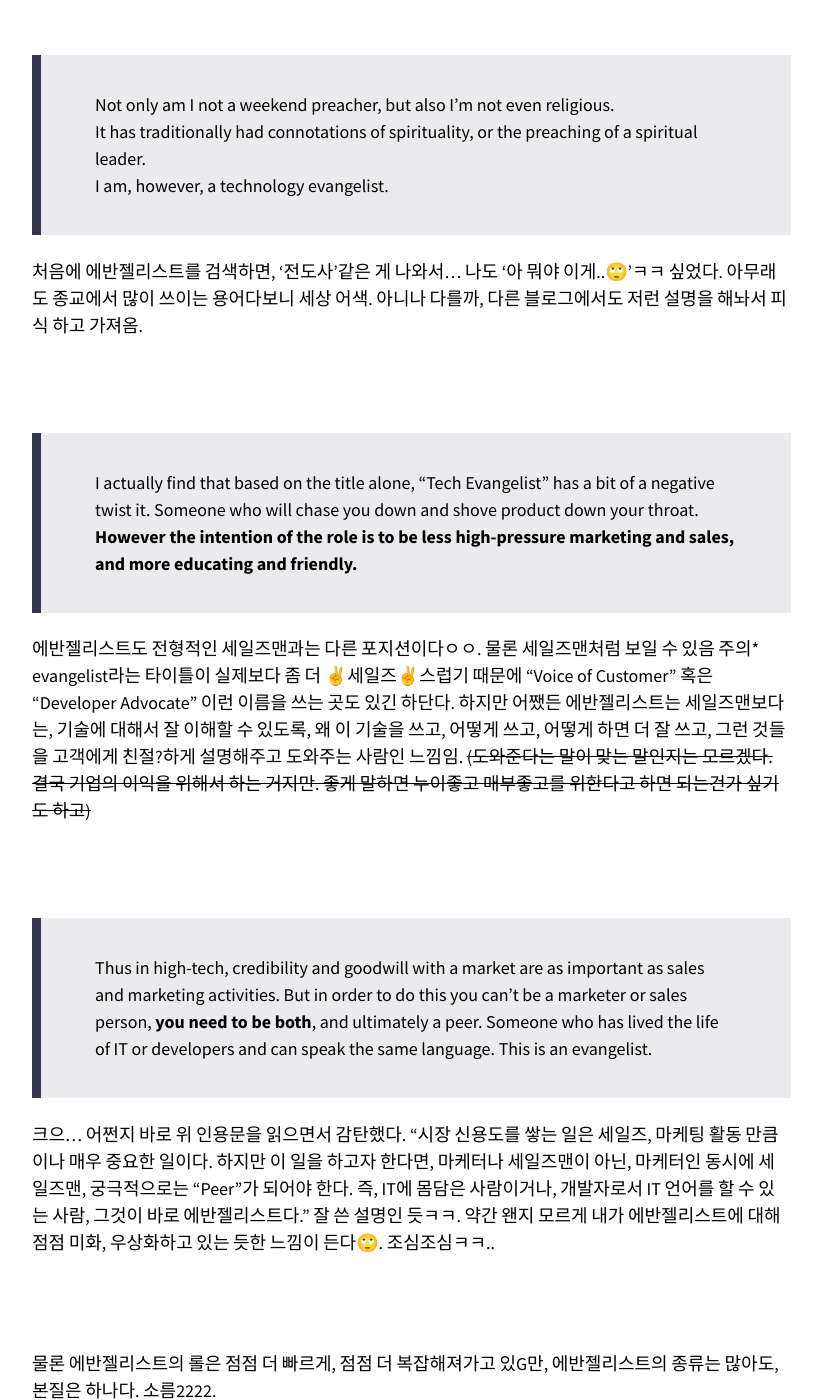
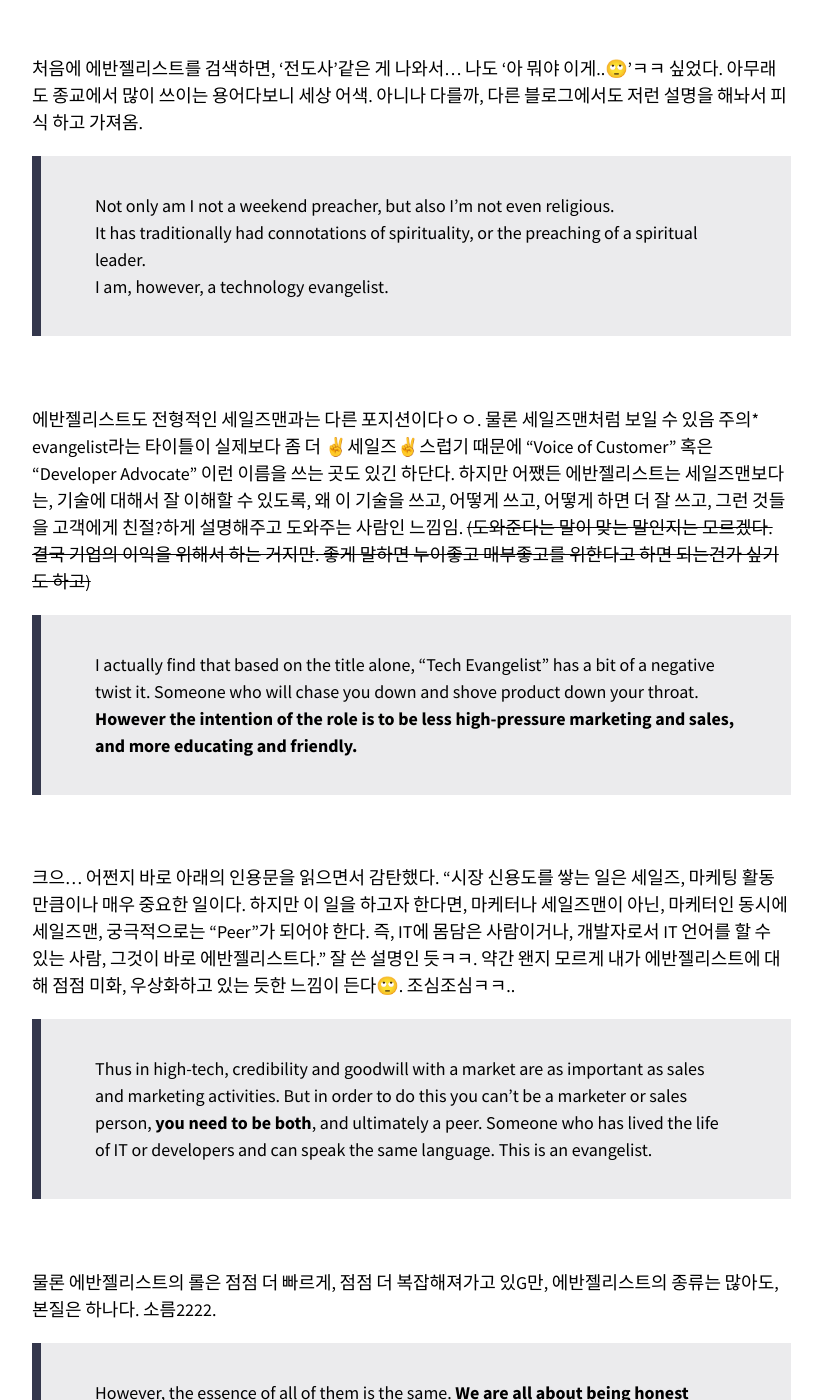
Before and after one commit to ssammykim/ssammykim.github.io, a Jekyll site: the page built from _posts/2020-06-09-po-and-tech-evangelist.md, in a window 1280 px wide and 1400 px high, scrolled down 1632 px. Shown: the whole window, without its empty margins (343-1165 px from the left). Built offline with Jekyll 4.4.1, drawn with Linux system fonts in a browser that asks for light colours; nearby versions of some CDN libraries; some web fonts are replaced; comment, search, counter and statistics services are not loaded.

Commit message:
Update 2020-06-09-po-and-tech-evangelist.md

```diff
--- a/_posts/2020-06-09-po-and-tech-evangelist.md
+++ b/_posts/2020-06-09-po-and-tech-evangelist.md
@@ -30,34 +30,30 @@ Evangelist도 마찬가지. 친철하게 한국어로 이 포지션을 설명해
 
 <br>
 
+처음에 에반젤리스트를 검색하면, '전도사'같은 게 나와서... 나도 '아 뭐야 이게..🙄'ㅋㅋ 싶었다. 아무래도 종교에서 많이 쓰이는 용어다보니 세상 어색. 아니나 다를까, 다른 블로그에서도 저런 설명을 해놔서 피식 하고 가져옴.
+
 >Not only am I not a weekend preacher, but also I’m not even religious. <br>
 It has traditionally had connotations of spirituality, or the preaching of a spiritual leader.<br>
 I am, however, a technology evangelist.
 
-처음에 에반젤리스트를 검색하면, '전도사'같은 게 나와서... 나도 '아 뭐야 이게..🙄'ㅋㅋ 싶었다. 아무래도 종교에서 많이 쓰이는 용어다보니 세상 어색. 아니나 다를까, 다른 블로그에서도 저런 설명을 해놔서 피식 하고 가져옴.
+<br>
 
-<br>
-<br>
+에반젤리스트도 전형적인 세일즈맨과는 다른 포지션이다ㅇㅇ. 물론 세일즈맨처럼 보일 수 있음 주의* evangelist라는 타이틀이 실제보다 좀 더 ✌️세일즈✌️스럽기 때문에 "Voice of Customer” 혹은 “Developer Advocate" 이런 이름을 쓰는 곳도 있긴 하단다. 하지만 어쨌든 에반젤리스트는 세일즈맨보다는, 기술에 대해서 잘 이해할 수 있도록, 왜 이 기술을 쓰고, 어떻게 쓰고, 어떻게 하면 더 잘 쓰고, 그런 것들을 고객에게 친절?하게 설명해주고 도와주는 사람인 느낌임. ~~(도와준다는 말이 맞는 말인지는 모르겠다. 결국 기업의 이익을 위해서 하는 거지만. 좋게 말하면 누이좋고 매부좋고를 위한다고 하면 되는건가 싶기도 하고)~~
 
 >I actually find that based on the title alone, “Tech Evangelist” has a bit of a negative twist it. Someone who will chase you down and shove product down your throat. **However the intention of the role is to be less high-pressure marketing and sales, and more educating and friendly.**
 
-에반젤리스트도 전형적인 세일즈맨과는 다른 포지션이다ㅇㅇ. 물론 세일즈맨처럼 보일 수 있음 주의* evangelist라는 타이틀이 실제보다 좀 더 ✌️세일즈✌️스럽기 때문에 "Voice of Customer” 혹은 “Developer Advocate" 이런 이름을 쓰는 곳도 있긴 하단다. 하지만 어쨌든 에반젤리스트는 세일즈맨보다는, 기술에 대해서 잘 이해할 수 있도록, 왜 이 기술을 쓰고, 어떻게 쓰고, 어떻게 하면 더 잘 쓰고, 그런 것들을 고객에게 친절?하게 설명해주고 도와주는 사람인 느낌임. ~~(도와준다는 말이 맞는 말인지는 모르겠다. 결국 기업의 이익을 위해서 하는 거지만. 좋게 말하면 누이좋고 매부좋고를 위한다고 하면 되는건가 싶기도 하고)~~
+<br>
 
-<br>
-<br>
+크으... 어쩐지 바로 아래의 인용문을 읽으면서 감탄했다. "시장 신용도를 쌓는 일은 세일즈, 마케팅 활동 만큼이나 매우 중요한 일이다. 하지만 이 일을 하고자 한다면, 마케터나 세일즈맨이 아닌, 마케터인 동시에 세일즈맨, 궁극적으로는 "Peer"가 되어야 한다. 즉, IT에 몸담은 사람이거나, 개발자로서 IT 언어를 할 수 있는 사람, 그것이 바로 에반젤리스트다." 잘 쓴 설명인 듯ㅋㅋ. 약간 왠지 모르게 내가 에반젤리스트에 대해 점점 미화, 우상화하고 있는 듯한 느낌이 든다🙄. 조심조심ㅋㅋ..
 
 >Thus in high-tech, credibility and goodwill with a market are as important as sales and marketing activities. But in order to do this you can’t be a marketer or sales person, **you need to be both**, and ultimately a peer. Someone who has lived the life of IT or developers and can speak the same language. This is an evangelist.
 
-크으... 어쩐지 바로 위 인용문을 읽으면서 감탄했다. "시장 신용도를 쌓는 일은 세일즈, 마케팅 활동 만큼이나 매우 중요한 일이다. 하지만 이 일을 하고자 한다면, 마케터나 세일즈맨이 아닌, 마케터인 동시에 세일즈맨, 궁극적으로는 "Peer"가 되어야 한다. 즉, IT에 몸담은 사람이거나, 개발자로서 IT 언어를 할 수 있는 사람, 그것이 바로 에반젤리스트다." 잘 쓴 설명인 듯ㅋㅋ. 약간 왠지 모르게 내가 에반젤리스트에 대해 점점 미화, 우상화하고 있는 듯한 느낌이 든다🙄. 조심조심ㅋㅋ..
-
-<br>
 <br>
 
 물론 에반젤리스트의 롤은 점점 더 빠르게, 점점 더 복잡해져가고 있G만, 에반젤리스트의 종류는 많아도, 본질은 하나다. 소름2222.
 
 >However, the essence of all of them is the same. **We are all about being honest about the technologies we represent, helping end-users solve real world problems, and making sure the world at large knows what’s possible.**
 
-<br>
 <br>
 
 이 아래의 문구는 소개할 때 참 활용하기 좋은 설명이 아닐까 싶다.
@@ -70,7 +66,6 @@ and I evangelize that solution.”
 >(...) the role of technical evangelist is one that **informs, that communicates, that educates.** I act as a **bridge** between our potential customers and our engineers. I can speak with members from the C-Table, or the engineers that manage the technical infrastructure.
 
 <br>
-<br>
 
 Tech evangelist는 균형있게 해박해야한다. 이와 덧붙여서 (되게 고도의 전략이라고 보는 사람들도 있긴 하겠지만) 이 포지션은 오히려 '좋은 건 좋다 안 좋은 건 안 좋다'고 더 솔직하게 말할 수 있어야 한다. 자기네 서비스/기술의 부족한 점에 대해서 솔직하게 지적할 수 있어야, 고객에게 역으로 더 신뢰감을 줄 수 있으니까. 사실 그렇지 않으면 그냥 약장수 사기꾼 되는 거 아니겠음?🤷‍♀️
 
@@ -78,14 +73,12 @@ Tech evangelist는 균형있게 해박해야한다. 이와 덧붙여서 (되게
 >It is absolutely critical that evangelists build credibility and speak honestly about the good and the bad around a particular technology. They should also be an unbiased thought leader in some specific movement.
 
 <br>
-<br>
 
 이렇게 고객에게 도움/교육/설명도 주고... 그래야 고객이 우리의 제품을, 우리가 의도했던 대로, 최대한 잘, 써먹을 수 있는 만큼, 잘 써먹을 수 있게 되니까.
 
 >I fundamentally believe in educating (...) how to get the most from using our product.
 >At the end of the day, my role is to talk to our customers (wherever they may be), discover the challenges they are having with their information technology, and educate them on possible solutions to their challenges.
 
-<br>
 <br>
 
 실상 에반젤리스트의 역할은 대외적인 것에만 국한되지 않고, 내부적으로도 아주 중요하다. PO가 해야하는 역할 중 하나가 "empower and collaborate with team" 이었는데 에반젤리스트에게 기대하는 바도 거의 같다고 볼 수 있음.
@@ -96,7 +89,6 @@ Tech evangelist는 균형있게 해박해야한다. 이와 덧붙여서 (되게
 
 >(...) it is the evangelist that should know the market better than anyone in the organization and be able to share those details with the marketing, product and engineering teams.
 
-<br>
 <br>
 
 이렇게 참 에반젤리스트는 중요한 역할인 것은 맞음. 하지만 내가 본 블로그에서는 아래와 같이 글을 맺고 있었는데 참 맘에 든 마무리여서 이걸 빼놓을 수가 없었다. 약간 지금 위에 정리된 글을 보면 소위 에반젤리스트'뽕' 맞은 느낌으로 기술되어 있는데, 실상 한 회사의 팀원들은 (궁극적으로) 모두 에반젤리스트다. 능숙하고 조화롭게 그 사람들을 조직하는 역할은 앞에서 계속 언급했던 "the evangelist"가 할 수는 있겠지만서도. 결론적으로는 에반젤리스트라고 너무 어깨에 뽕 넣지 말고, 많은 사람들이 우리 기술/서비스에 대해 잘 알 수 있도록 소통하고, 우리 기술/서비스의 메시지나 가치를 널리널리 알리는 데에 힘쓰는데나 열올려라ㅋㅋㅋ 이런 느낌의 마무리였음.
```
